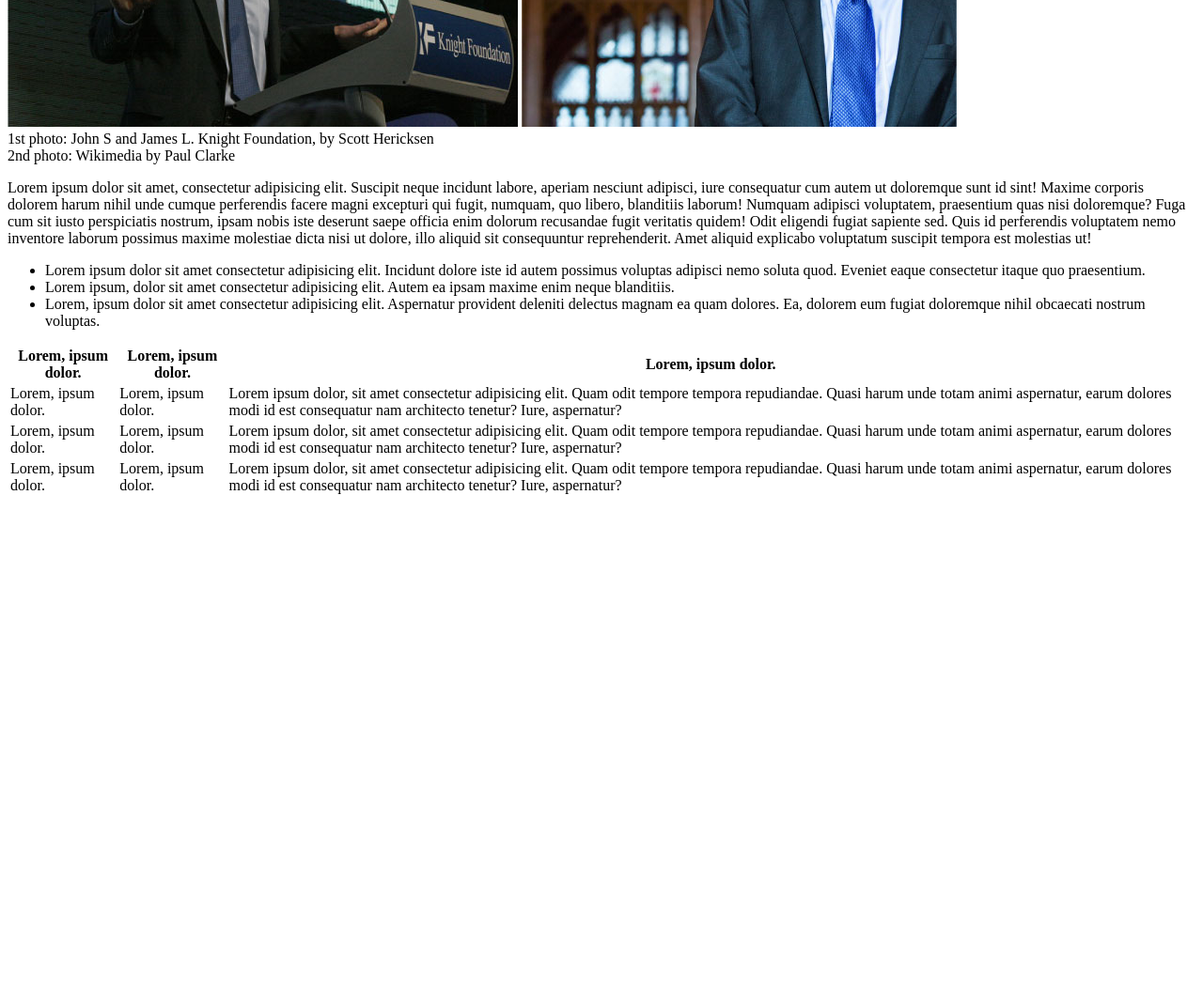
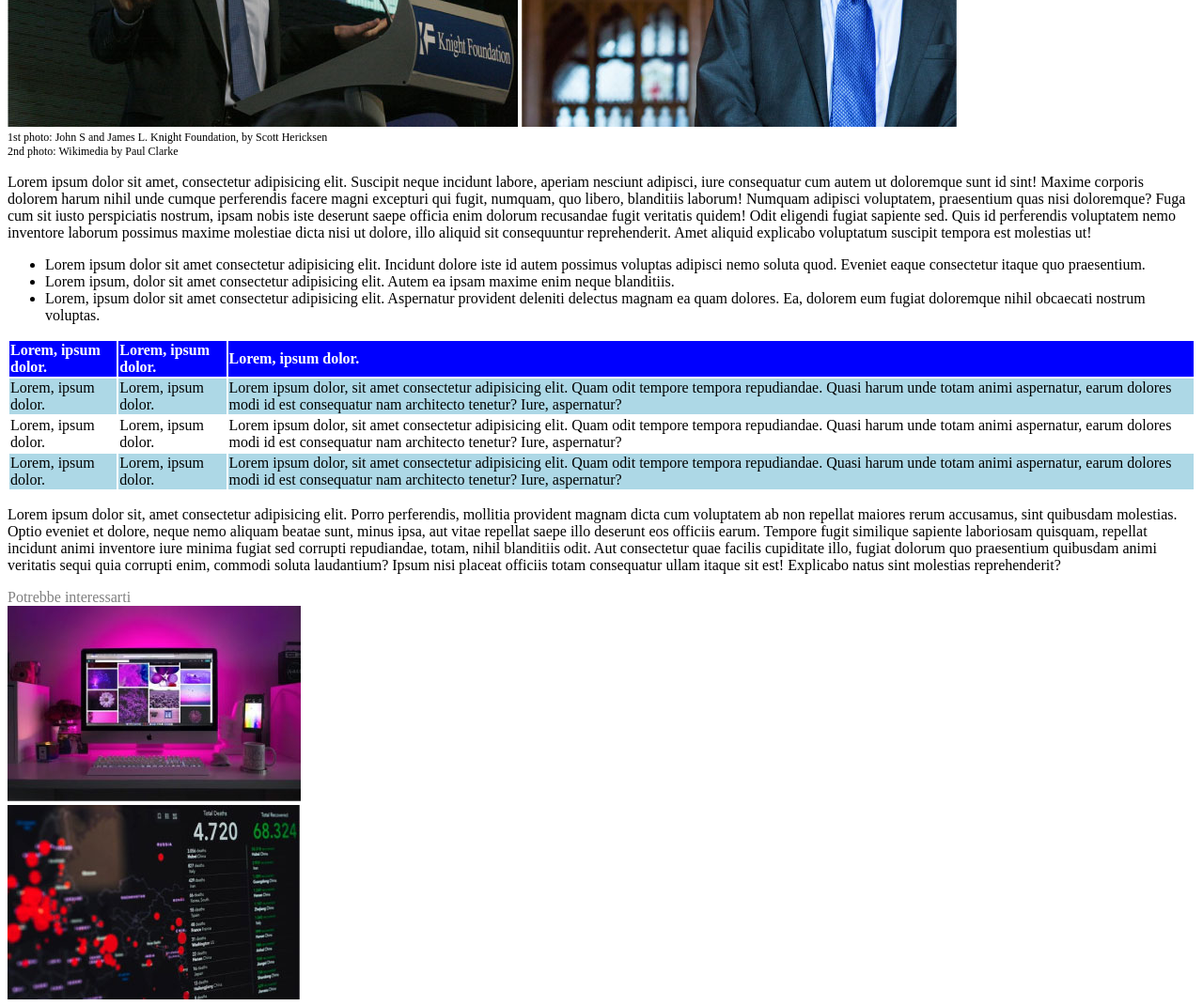
Before and after one commit to davidedallecarbonare94/html-css-booleaner, a plain HTML site: page index.html in a window 1280 px wide. Shown: the part 580-1651 px from the top of the page at 94% size. Before the commit the page ends 1117 px from the top, so only its background shows below. Drawn offline with Linux system fonts and the light colour scheme.

Commit message:
complete text writing

```diff
--- a/index.html
+++ b/index.html
@@ -20,7 +20,7 @@
     <main>
         <section>
             <h1>Internet dev'essere al servizio del "bene pubblico": il manifesto di Tim Berners-Lee</h1>
-        <section id="writers-info">
+        <section class="writers-info">
             <div>Scritto da <span id="thebooleaner">The Booleaner</span></div>
             <div id="data">Il 15/03/2021</div>
         </section>
@@ -48,7 +48,7 @@
                     </tr>
                 </thead>
                 <tbody>
-                    <tr>
+                    <tr class="prima-riga">
                         <td>Lorem, ipsum dolor.</td>
                         <td>Lorem, ipsum dolor.</td>
                         <td>Lorem ipsum dolor, sit amet consectetur adipisicing elit. Quam odit tempore tempora repudiandae. Quasi harum unde totam animi aspernatur, earum dolores modi id est consequatur nam architecto tenetur? Iure, aspernatur?</td>
@@ -58,21 +58,24 @@
                         <td>Lorem, ipsum dolor.</td>
                         <td>Lorem ipsum dolor, sit amet consectetur adipisicing elit. Quam odit tempore tempora repudiandae. Quasi harum unde totam animi aspernatur, earum dolores modi id est consequatur nam architecto tenetur? Iure, aspernatur?</td>
                     </tr>
-                    <tr>
+                    <tr class="prima-riga">
                         <td>Lorem, ipsum dolor.</td>
                         <td>Lorem, ipsum dolor.</td>
                         <td>Lorem ipsum dolor, sit amet consectetur adipisicing elit. Quam odit tempore tempora repudiandae. Quasi harum unde totam animi aspernatur, earum dolores modi id est consequatur nam architecto tenetur? Iure, aspernatur?</td>
                     </tr>
                 </tbody>
             </table>
-        </section>
 
+            <p>Lorem ipsum dolor sit, amet consectetur adipisicing elit. Porro perferendis, mollitia provident magnam dicta cum voluptatem ab non repellat maiores rerum accusamus, sint quibusdam molestias. Optio eveniet et dolore, neque nemo aliquam beatae sunt, minus ipsa, aut vitae repellat saepe illo deserunt eos officiis earum. Tempore fugit similique sapiente laboriosam quisquam, repellat incidunt animi inventore iure minima fugiat sed corrupti repudiandae, totam, nihil blanditiis odit. Aut consectetur quae facilis cupiditate illo, fugiat dolorum quo praesentium quibusdam animi veritatis sequi quia corrupti enim, commodi soluta laudantium? Ipsum nisi placeat officiis totam consequatur ullam itaque sit est! Explicabo natus sint molestias reprehenderit?</p>
+          </section>
     </main>
 <!-- parte centrale della pagina -->
 
 <!-- finale con footer -->
     <footer>
-
+        <div class="writers-info">Potrebbe interessarti</div>
+        <div><img src="./img/monitor.jpg" alt="Scrivania di un programmatore"></div>
+        <div><img src="./img/graph.jpg" alt="grafico contagi covid"></div>
     </footer>
 <!-- /finale con footer -->
 
--- a/style.css
+++ b/style.css
@@ -18,14 +18,26 @@ h1{
     color: lightskyblue;
 }
 
-#writers-info {
+#img-description {
+    font-size: 12px;
+}
+
+.writers-info {
     color: rgba(0, 0, 0, 0.5);
+
 }
 
 #data {
     font-size: 12px;
 
 }
-table {
-    border-color: black;
+
+thead {
+    background-color: blue;
+    color: white;
+    text-align: left;
 }
+
+.prima-riga {
+    background-color: lightblue;
+}
```
